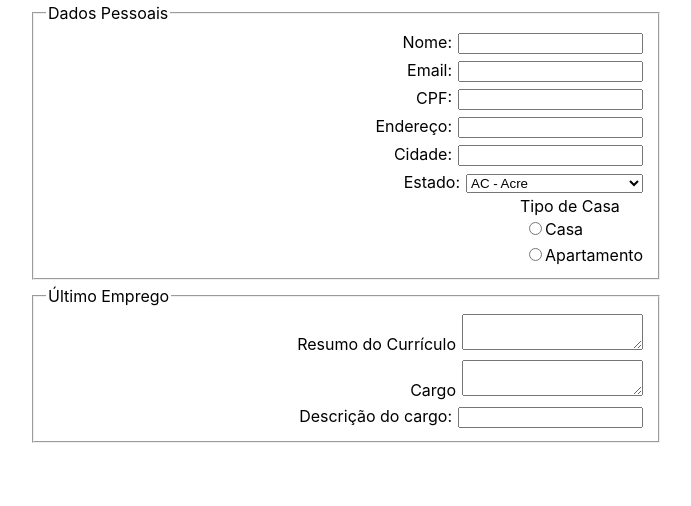
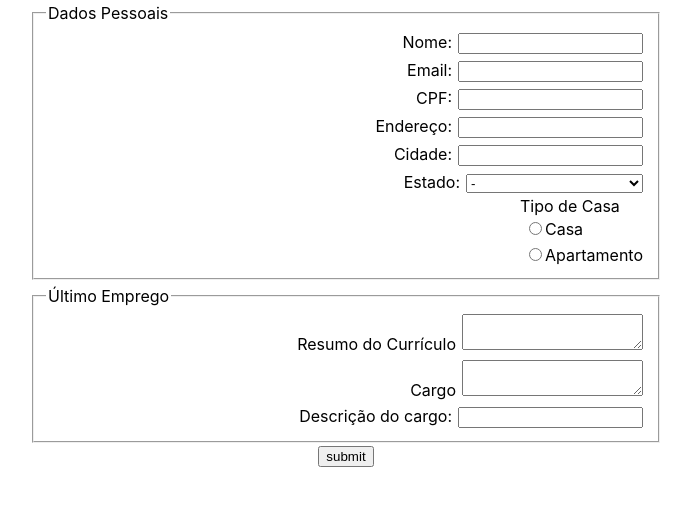
Before and after one commit to leo606/trybe-exercices, a React (Create React App) app in the folder bloco_12/day_2/exercises/my-form-2/: page / in a window 1280 px wide. Shown: the top 506 px of the page, without its empty margins (294-985 px from the left). Built offline with nearby package versions, Linux system fonts and the light colour scheme.

Commit message:
add form resume on submit

```diff
--- a/bloco_12/day_2/exercises/my-form-2/src/components/Form.js
+++ b/bloco_12/day_2/exercises/my-form-2/src/components/Form.js
@@ -25,6 +25,7 @@ class Form extends React.Component {
     this.radioInputHandler = this.radioInputHandler.bind(this);
     this.onBlurHandler = this.onBlurHandler.bind(this);
     this.onMouseEnterHandler = this.onMouseEnterHandler.bind(this);
+    this.submitHandle = this.submitHandle.bind(this);
   }
 
   textInputHandler({ target }, max) {
@@ -64,6 +65,14 @@ class Form extends React.Component {
   radioInputHandler({ target }, elem) {
     const { name } = target;
     this.setState({ [name]: elem });
+  }
+
+  submitHandle(event) {
+    event.preventDefault();
+    console.log(Object.values(this.state));
+    const allState = Object.values(this.state);
+    const allStateState = allState.every((elem) => (elem ? true : false));
+    if (allStateState) this.setState({ printResume: true });
   }
 
   render() {
@@ -156,6 +165,12 @@ class Form extends React.Component {
             onChange={this.textInputHandler}
           />
         </fieldset>
+        <button type='submit' onClick={this.submitHandle}>
+          submit
+        </button>
+        {this.state.printResume
+          ? Object.values(this.state).map((elem) => <div>{elem}</div>)
+          : ''}
       </form>
     );
   }
--- a/bloco_12/day_2/exercises/my-form-2/src/components/InputTextArea.js
+++ b/bloco_12/day_2/exercises/my-form-2/src/components/InputTextArea.js
@@ -10,6 +10,7 @@ class InputTextArea extends React.Component {
           name={name}
           value={value}
           onMouseEnter={onMouseEnter}
+          onFocus={onMouseEnter}
           onChange={(event) => onChange(event, max)}
         />
       </label>
--- a/bloco_12/day_2/exercises/my-form-2/src/data/states_data.js
+++ b/bloco_12/day_2/exercises/my-form-2/src/data/states_data.js
@@ -1,4 +1,5 @@
 const states = [
+  { uf: '', nome: '' },
   { uf: 'AC', nome: 'Acre' },
   { uf: 'AL', nome: 'Alagoas' },
   { uf: 'AP', nome: 'Amapá' },
```
